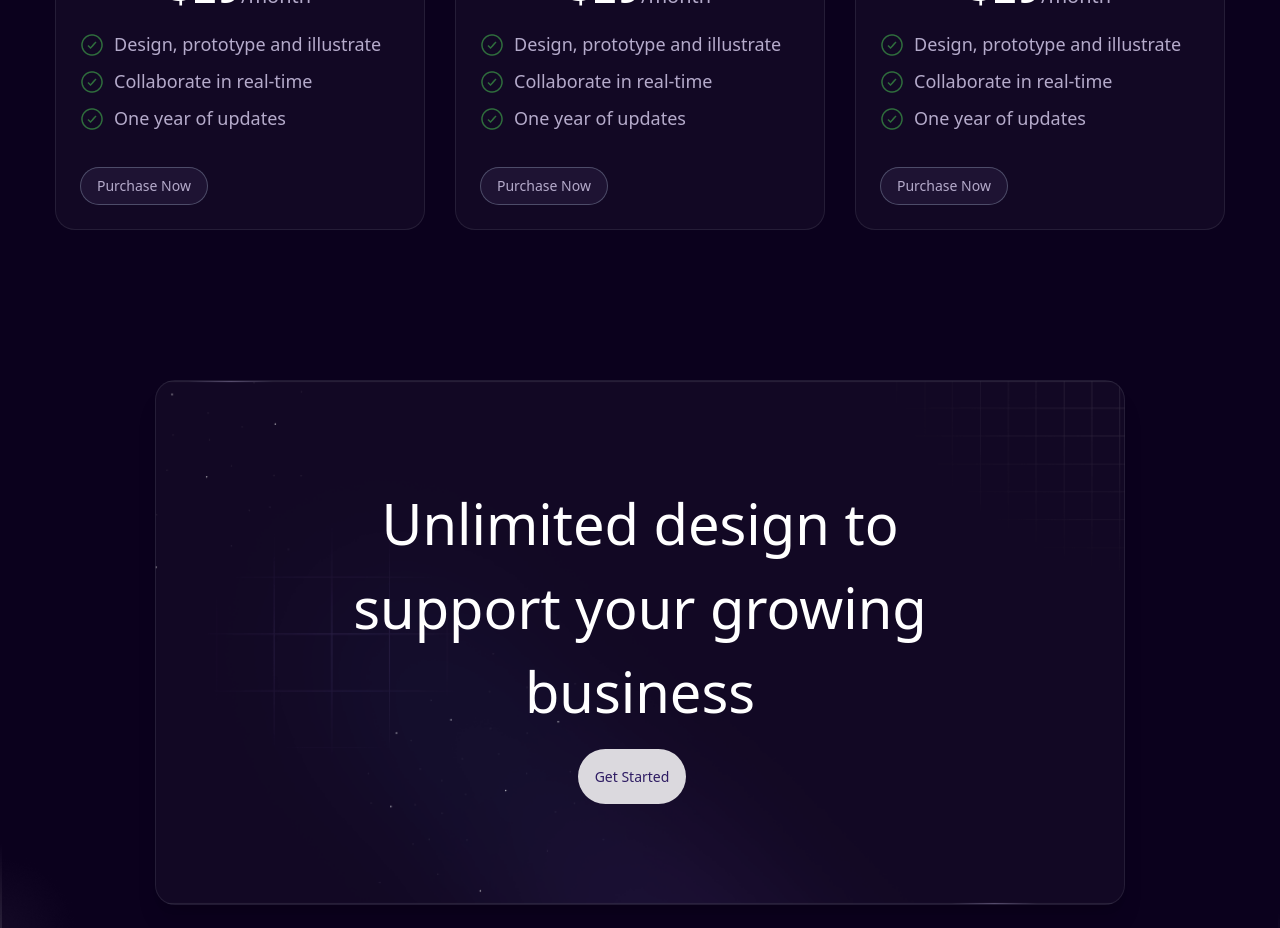
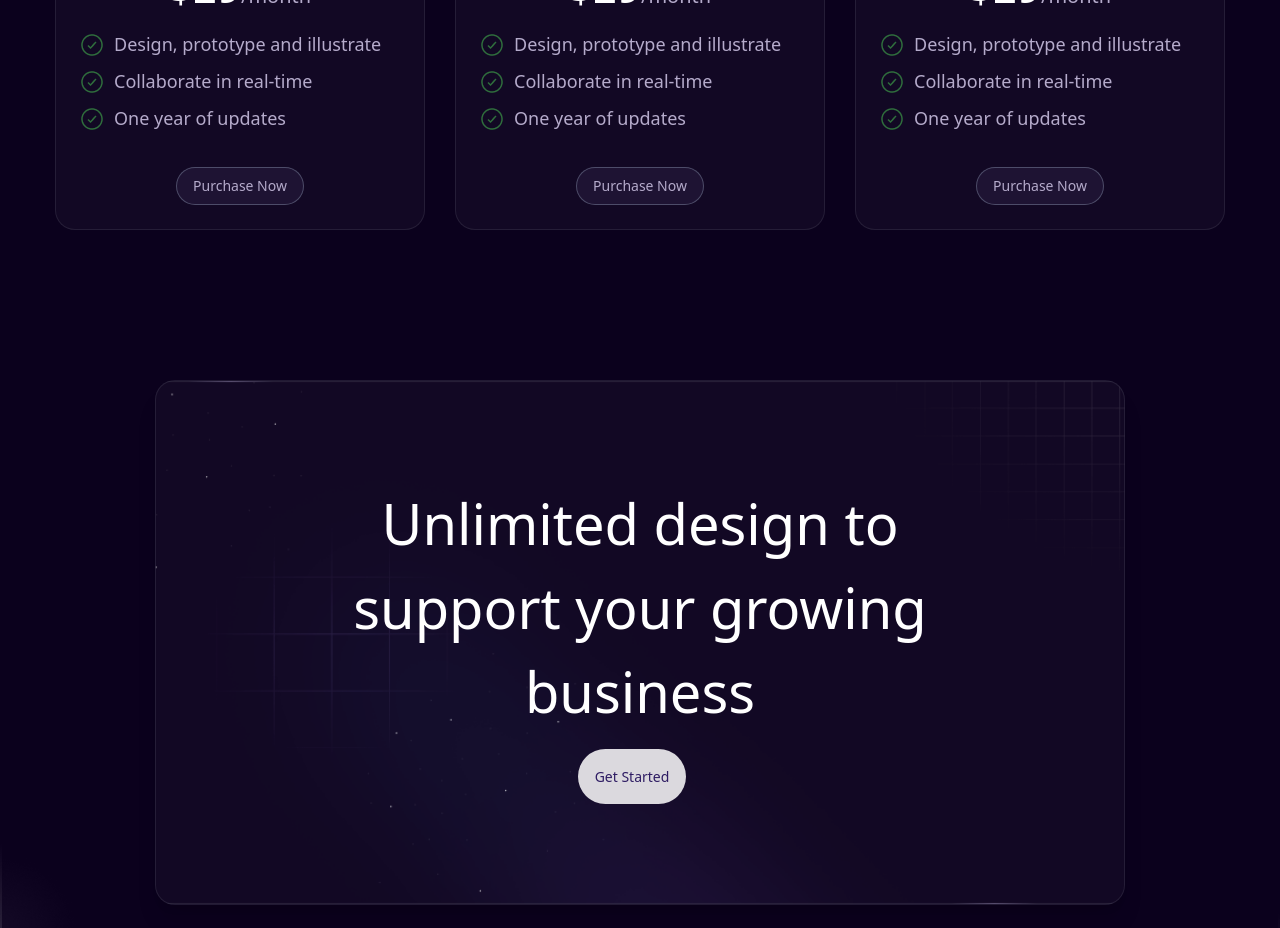
Before and after one commit to tarunkumar2112/cybertess, a React (Create React App) app: page / in a window 1280 px wide. Shown: the part 6060-6988 px from the top of the page. Built offline with nearby package versions, Linux system fonts and the light colour scheme.

Commit message:
fixed the purchase button alignment

```diff
--- a/src/pages/Home.js
+++ b/src/pages/Home.js
@@ -265,7 +265,10 @@ const Home = () => {
             <img className='mt-[2px]' src={checkmark} alt="checkmark"/>
             One year of updates</li>
           </ul>
-            <button className="bg-[#1E1333] text-sm transition-all hover:bg-[#DBD9DE] text-[rgba(124, 124, 124, 1)] hover:text-[#2E1C63] font-medium py-2 px-4 rounded-[40px] border border-solid border-slate-400/40 hover:border-white mt-[30px]">Purchase Now</button>
+          <div className='text-center'>
+          <button className="bg-[#1E1333] text-sm transition-all hover:bg-[#DBD9DE] text-[rgba(124, 124, 124, 1)] hover:text-[#2E1C63] font-medium py-2 px-4 rounded-[40px] border border-solid border-slate-400/40 hover:border-white mt-[30px]">Purchase Now</button>
+          </div>
+
           </div>
 
           {/* Pricing Plan 2 */}
@@ -284,13 +287,15 @@ const Home = () => {
             <img className='mt-[2px]' src={checkmark} alt="checkmark"/>
             One year of updates</li>
           </ul>
-            <button className="bg-[#1E1333] text-sm transition-all hover:bg-[#DBD9DE] text-[rgba(124, 124, 124, 1)] hover:text-[#2E1C63] font-medium py-2 px-4 rounded-[40px] border border-solid border-slate-400/40 hover:border-white mt-[30px]">Purchase Now</button>
+          <div className='text-center'>
+          <button className="bg-[#1E1333] text-sm transition-all hover:bg-[#DBD9DE] text-[rgba(124, 124, 124, 1)] hover:text-[#2E1C63] font-medium py-2 px-4 rounded-[40px] border border-solid border-slate-400/40 hover:border-white mt-[30px]">Purchase Now</button>
+          </div>
           </div>
 
           <div className="bg-price-bg p-6 rounded-[20px] md:w-[calc(33.333% - 20px)] w-full border border-solid border-border-color">
             <p className='subtitle text-center font-medium mb-[15px] text-white'>Enterprice</p>
             <h3 className="font-medium mb-2 text-center md:text-[42px] text-[30px] text-white">$29<span className='text-Paragraph text-xl font-medium'>/month</span></h3>
-          <ul>
+          <ul >
           <li class="flex items-start gap-[10px;] font-[16px] py-[5px]">
             <img className='mt-[2px]' src={checkmark} alt="checkmark"/>
             Design, prototype and illustrate
@@ -302,7 +307,9 @@ const Home = () => {
             <img className='mt-[2px]' src={checkmark} alt="checkmark"/>
             One year of updates</li>
           </ul>
-            <button className="bg-[#1E1333] text-sm transition-all hover:bg-[#DBD9DE] text-[rgba(124, 124, 124, 1)] hover:text-[#2E1C63] font-medium py-2 px-4 rounded-[40px] border border-solid border-slate-400/40 hover:border-white mt-[30px]">Purchase Now</button>
+          <div className='text-center'>
+          <button className="bg-[#1E1333] text-sm transition-all hover:bg-[#DBD9DE] text-[rgba(124, 124, 124, 1)] hover:text-[#2E1C63] font-medium py-2 px-4 rounded-[40px] border border-solid border-slate-400/40 hover:border-white mt-[30px]">Purchase Now</button>
+          </div>
           </div>
         </div>
 
```
Also changed, not shown: src/index.css (line endings or trailing spaces).
